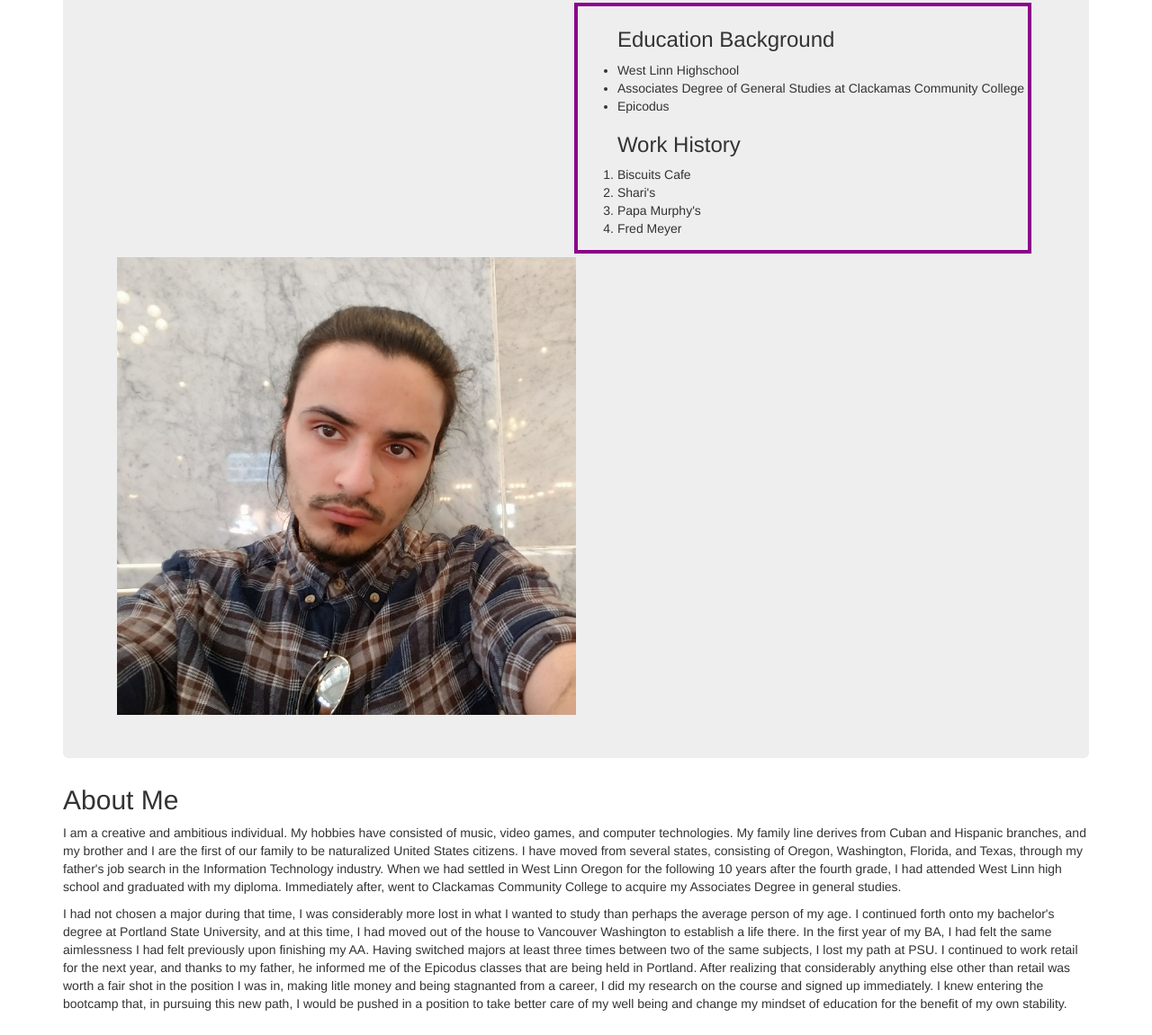
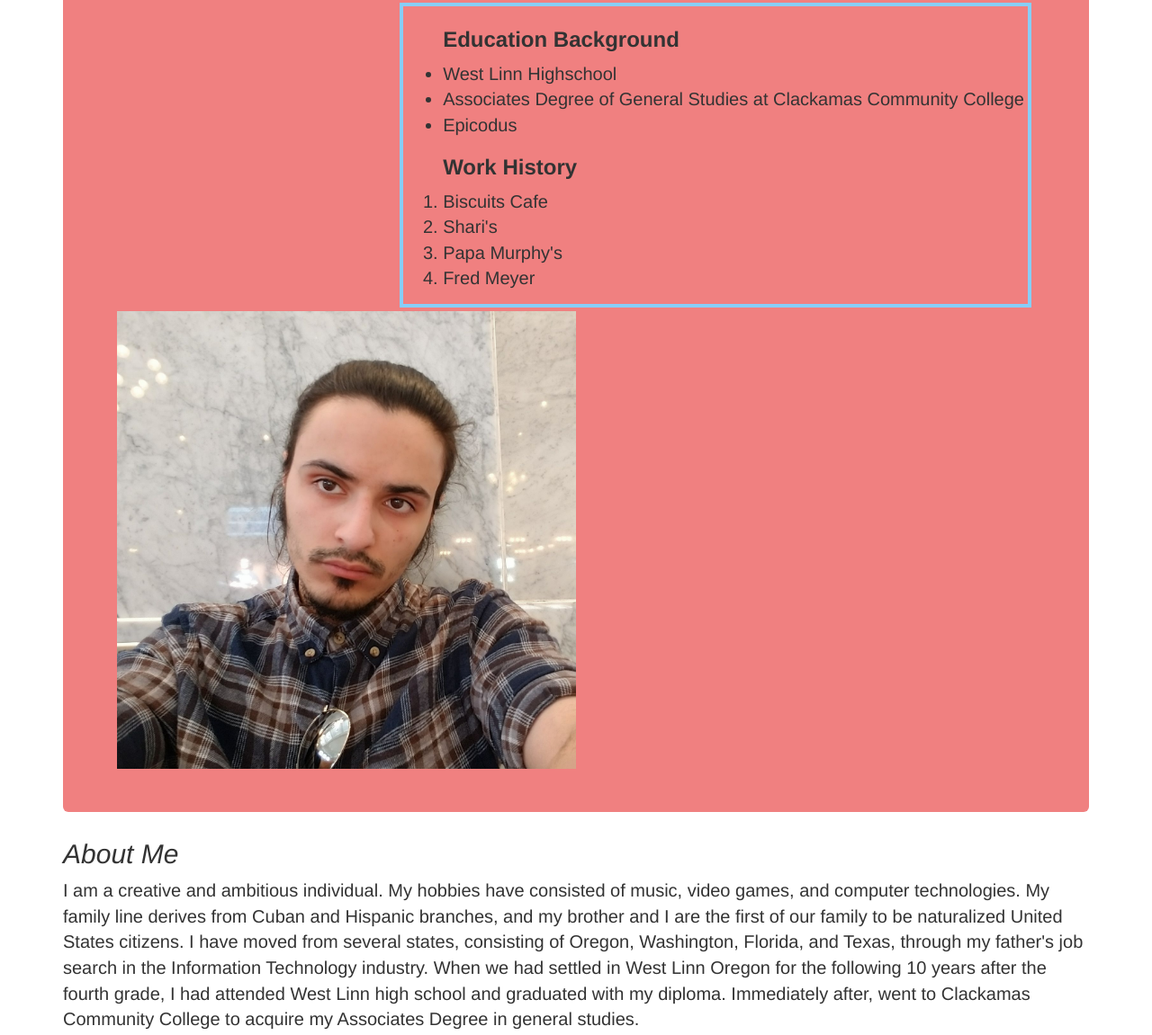
Before and after one commit to TonyBoy56/Friday_Project, a plain HTML site: page index.html in a window 1280 px wide. Shown: the part 201-1352 px from the top of the page at 90% size. Drawn offline with Linux system fonts and the light colour scheme.

Commit message:
add updated portfolio

```diff
--- a/css/styles.css
+++ b/css/styles.css
@@ -1,5 +1,10 @@
 body {
   font-family: Helvetica;
+  font-size: 200%;
+}
+
+.jumbotron {
+  background-color: lightcoral;
 }
 
 h1 {
@@ -7,7 +12,7 @@ h1 {
 }
 
 img {
-  text-align: center;
+  text-align: left;
   width: 50%;
   max-width: auto;
 }
@@ -16,5 +21,5 @@ img {
   float: right !important;
   margin: 4px;
   padding: 4px;
-  border: 4px solid darkmagenta;
+  border: 4px solid lightskyblue;
 }
--- a/index.html
+++ b/index.html
@@ -16,14 +16,14 @@
         <h2>Antonio Cruz</h2>
         <div class="pull_right">
           <ul class="education">
-            <h3>Education Background</h3>
+            <h3><strong>Education Background</strong></h3>
             <li>West Linn Highschool</li>
             <li>Associates Degree of General Studies at Clackamas Community College</li>
             <li>Epicodus</li>
           </ul>
 
           <ol>
-            <h3>Work History</h3>
+            <h3><strong>Work History</strong></h3>
             <li>Biscuits Cafe</li>
             <li>Shari's</li>
             <li>Papa Murphy's</li>
@@ -35,7 +35,7 @@
 
 
         <div class="about_me">
-          <h2>About Me</h2>
+          <h2><em>About Me</em></h2>
           <p>I am a creative and ambitious individual. My hobbies have consisted of music, video games, and computer technologies. My family line derives from Cuban and Hispanic branches, and my brother and I are the first of our family to be naturalized United States citizens. I have moved from several states, consisting of Oregon, Washington, Florida, and Texas, through my father's job search in the Information Technology industry. When we had settled in West Linn Oregon for the following 10 years after the fourth grade, I had attended West Linn high school and graduated with my diploma. Immediately after, went to Clackamas Community College to acquire my Associates Degree in general studies.
           </p>
 
```
